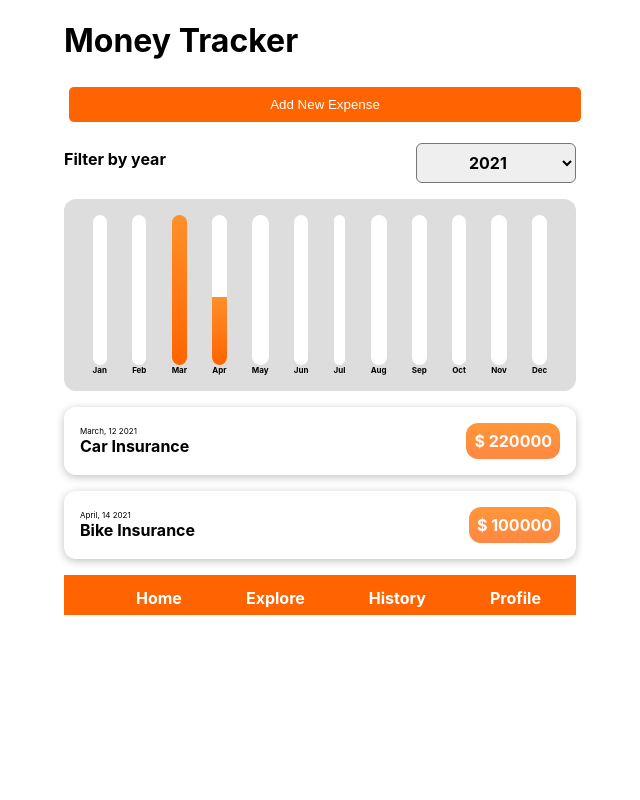
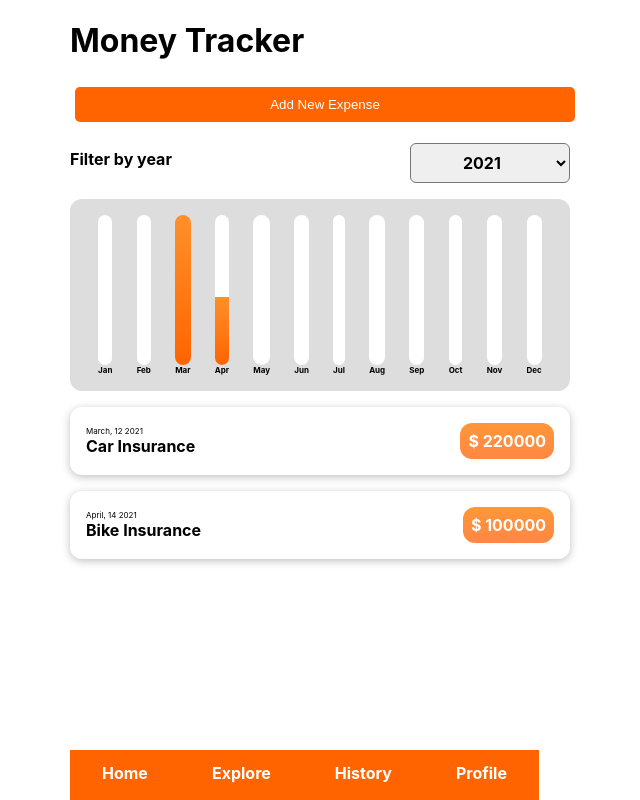
Before and after one commit to huseindra/crash-course-react-ts, a React (Create React App) app: page / in a window 1280 px wide. Shown: the whole page, without its empty margins (320-960 px from the left). Built offline with nearby package versions, Linux system fonts and the light colour scheme.

Commit message:
update Navigation

```diff
--- a/src/App.tsx
+++ b/src/App.tsx
@@ -1,6 +1,6 @@
 import React, { useEffect, useState } from 'react';
 
-import { Container } from './assets/styles/global';
+import { Container, Main } from './assets/styles/global';
 import Expense from './components/Expense/Expense';
 import NewExpense from './components/NewExpense/NewExpense';
 import BottomNavigation from './components/UI/BottomNavigation/BottomNavigation';
@@ -57,7 +57,7 @@ const App = () => {
 
   return (
     <Container>
-    <div className="App">
+    <Main>
       <header className="App-header">
         <h1>Money Tracker</h1>
       </header>
@@ -73,7 +73,7 @@ const App = () => {
         <Expense isLoading={isLoading} items={expenses} />
       </section>
       <BottomNavigation />
-    </div>
+    </Main>
     </Container>
   );
 }
--- a/src/assets/styles/global.ts
+++ b/src/assets/styles/global.ts
@@ -10,7 +10,7 @@ import styled from "styled-components";
         font-family: 'Open Sans', sans-serif;
     }
     #root{
-        margin:0 auto;
+        margin:0;
     }
 `
 
@@ -30,11 +30,17 @@ export const Card = styled.div`
 
 
 export const Container = styled.div `
-    display:grid;
+    display:flex;
+    justify-content:center;
     margin: 0 30%;
     @media(max-width:768px){
         margin: 0 10%;
      }
+`
+
+export const Main = styled.div
+`
+     width:500px;
 `
 
 export const DateItem = styled.div `
--- a/src/components/UI/BottomNavigation/BottomNavigationStyled.ts
+++ b/src/components/UI/BottomNavigation/BottomNavigationStyled.ts
@@ -4,16 +4,18 @@ export const Navigation = styled.nav `
     background: rgb(255, 100, 0);
     border:none;
     color:#fff;
-    height:40px;
+    height:50px;
     position: -webkit-sticky;
-	position: sticky;
+	position: fixed;
+
 	bottom: 0;
 
 `
 export const NavigationUl = styled.ul `
     margin:auto;
     list-style:none;
-    display:flex
+    display:flex;
+    padding:0px;
     `
 export const NavigationLi = styled.li`
 padding: 1vw 2.5vw;
```
